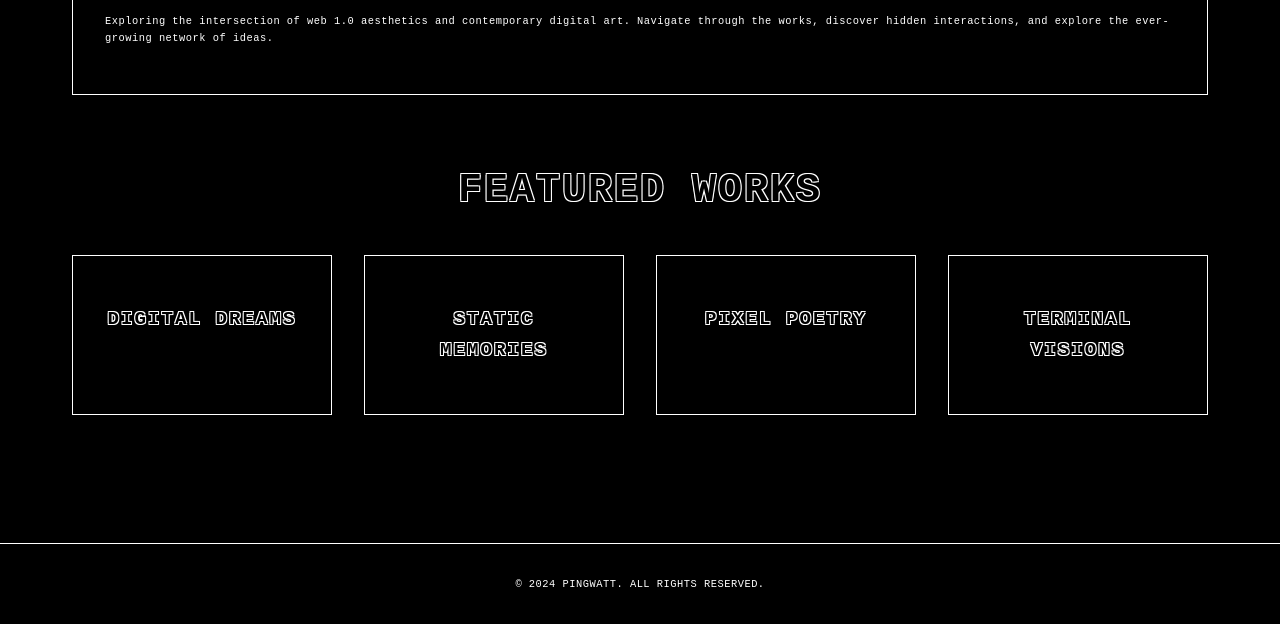
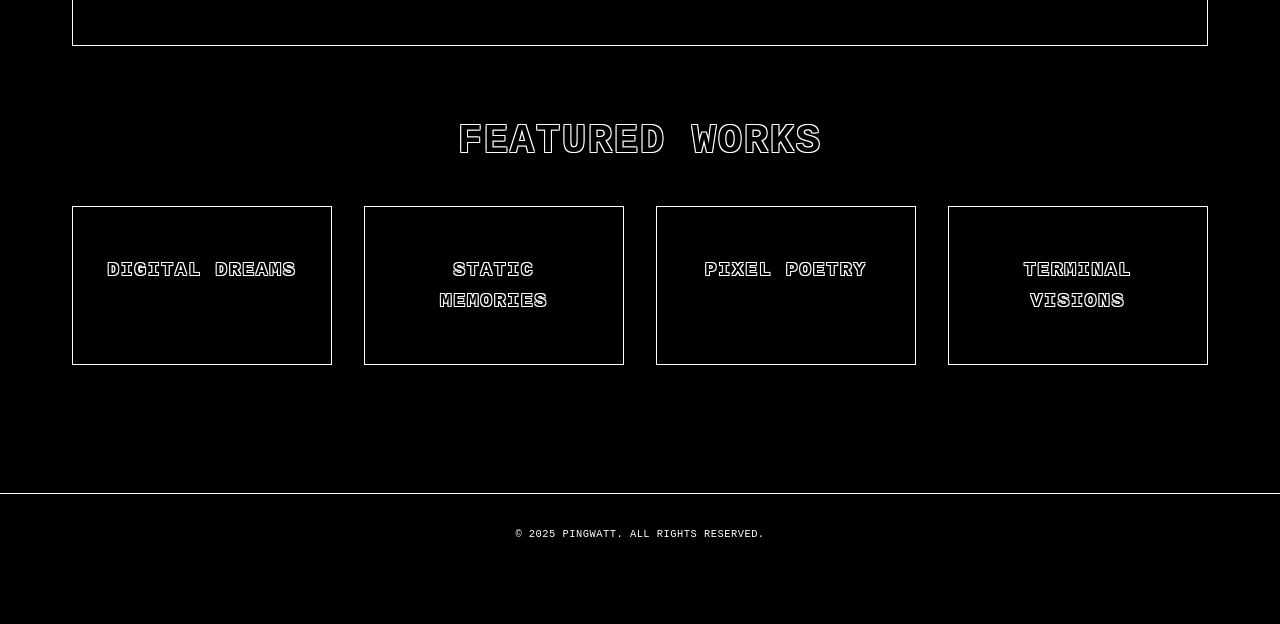
Before and after one commit to nozmo-king/ping-watt, a plain HTML site: page index.html in a window 1280 px wide. Shown: the part 591-1215 px from the top of the page. After the commit the page ends 1166 px from the top, so only its background shows below. Drawn offline with Linux system fonts and the light colour scheme.

Commit message:
Change copyright year in footer
Updated copyright year in footer from 2024 to 2025.

```diff
--- a/index.html
+++ b/index.html
@@ -35,7 +35,6 @@
 
         <section class="intro">
             <p class="large-text">Welcome to the digital exhibition space of Ping Watt.</p>
-            <p class="small-text">Exploring the intersection of web 1.0 aesthetics and contemporary digital art. Navigate through the works, discover hidden interactions, and explore the ever-growing network of ideas.</p>
         </section>
 
         <section class="featured">
@@ -50,7 +49,7 @@
     </main>
 
     <footer class="small-text">
-        <p>&copy; 2024 PINGWATT. ALL RIGHTS RESERVED.</p>
+        <p>&copy; 2025 PINGWATT. ALL RIGHTS RESERVED.</p>
     </footer>
 
     <script src="easter-eggs.js"></script>
```
